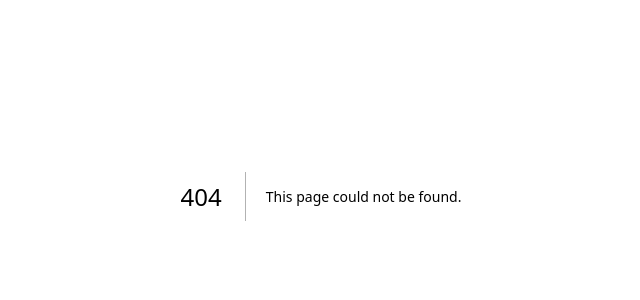
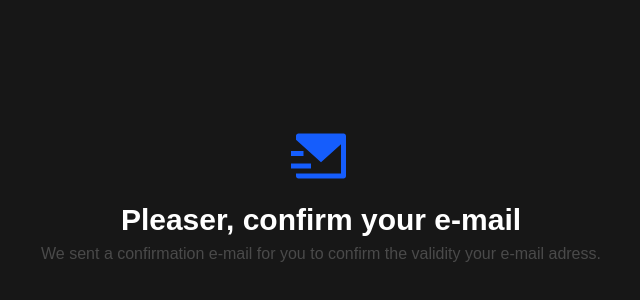
Before and after one commit to jessicapinheiro-s/to-do, a Next.js app: page /confirmar-conta in a window 1280 px wide. Before the commit this address had no page. Shown: the part 204-504 px from the top of the page, without its empty margins (319-959 px from the left). Built offline with nearby package versions, Linux system fonts and the light colour scheme.

Commit message:
Adicionando página para redirecionamento após o usuario novo ter sido cadastrado

```diff
--- /dev/null
+++ b/src/app/confirmar-conta/page.tsx
@@ -0,0 +1,16 @@
+import { RiMailSendFill } from "react-icons/ri";
+
+export default function ErrorPage() {
+    return (
+        <section className="w-full min-h-screen flex-1 flex self-stretch flex-col items-center justify-center gap-4 px-6 md:px-20 ">
+            <div>
+                <RiMailSendFill className="text-blue-600 text-6xl"/>
+
+            </div>
+            <div className="flex flex-col items-center gap-1 text-center">
+                <h2 className="text-3xl font-semibold">Pleaser, confirm your e-mail</h2>
+                <p className="text-[#4A4A4A] text-[16px]">We sent a confirmation e-mail for you to confirm the validity your e-mail adress.</p>
+            </div>
+        </section>
+    )
+}
--- a/src/app/login/actions.ts
+++ b/src/app/login/actions.ts
@@ -38,7 +38,7 @@ export async function login(props: { email: string, password: string }) {
             user: null,
             erro: error
         } : {
-            user: data.user
+            user: data
         }
 
     } catch (erro) {
@@ -80,7 +80,7 @@ export async function register(props: { email: string, password: string }) {
                 }
             } else {
                 return {
-                    user: data.user
+                    user: data
                 }
             }
         }
@@ -108,7 +108,7 @@ export const authUser = async (props: propsAuth) => {
 
     if (result && result.user && !result.erro) {
 
-        const id = result?.user?.id;
+        const id = result?.user?.user?.id;
 
         if (id && type !== 'login') {
             await createUserInProfiles(id)
--- a/src/app/login/page.tsx
+++ b/src/app/login/page.tsx
@@ -33,9 +33,14 @@ export default function AuthPage() {
                 if (result.erro) {
                     setErrorMessage(result.erro.message)
                     seterrorAuth(true)
-                } else if (result.user) {
-                    setUser(result.user);
-                    await router.replace("/minha-conta");
+                } else if (result.user.user) {
+                    if (result.user.session) {
+                        setUser(result?.user?.user);
+                        await router.replace("/minha-conta");
+                    }else{
+                        await router.replace("/confirmar-conta");
+                    }
+
                 }
             }
         } catch (error) {
```
